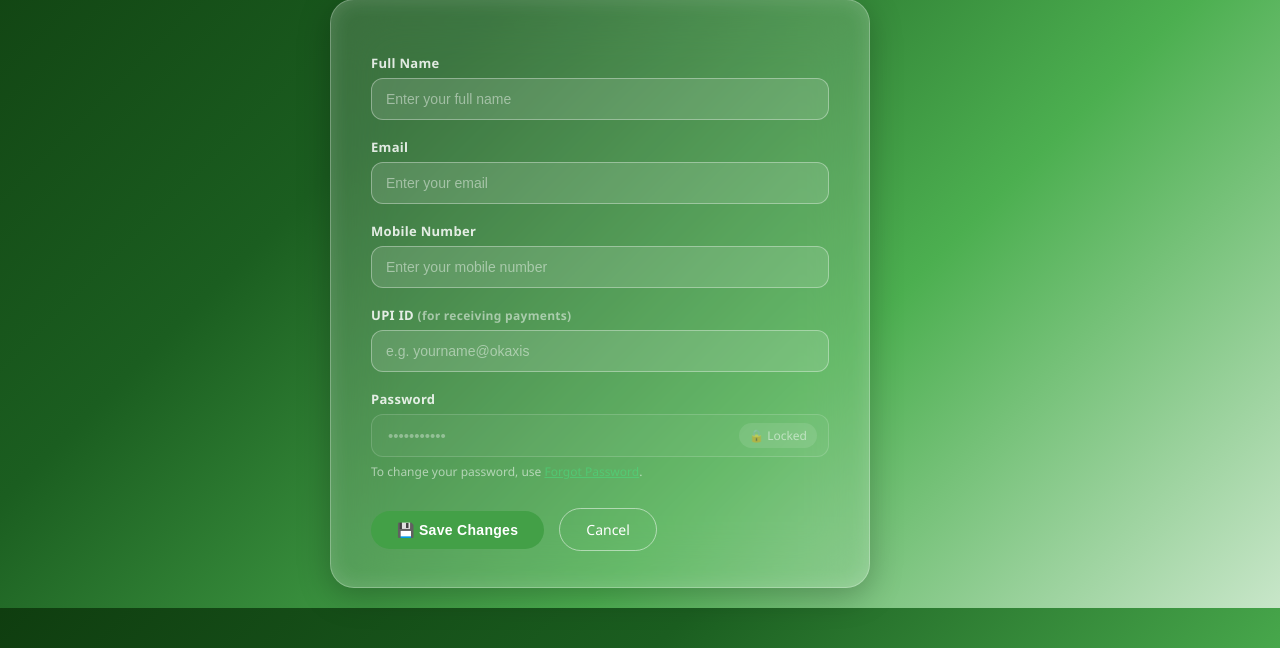
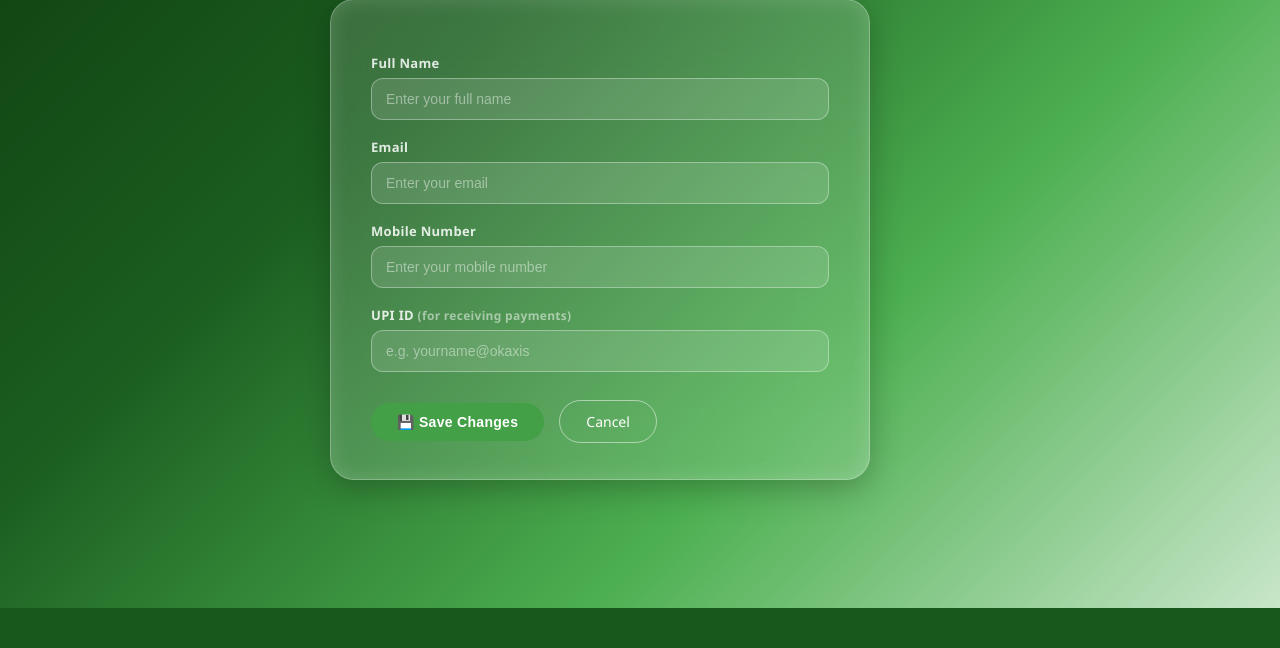
Before and after one commit to SivagurunathanXcode/farm-fixed, a Flask app: page /edit_profile in a window 1280 px wide. Shown: the part 192-840 px from the top of the page. After the commit the page ends 800 px from the top, so only its background shows below. Run offline with Flask 3, Linux system fonts and the light colour scheme; a user stored in the database is signed in; data comes from the database, SQL or seed files in the repository; both versions use the stored data as it was after the commit; parts of the project's set-up code (start-up, migrations or seed data) failed here and were passed over.

Commit message:
completely removed -forget password

```diff
--- a/backend/app.py
+++ b/backend/app.py
@@ -1,21 +1,25 @@
-import time
-from tkinter import Image
+import io
+import base64
+import hashlib
+import os
+import sqlite3
+from urllib.parse import quote
 
-from flask import Flask, render_template, request, redirect, url_for, session, flash, jsonify
-import random, sqlite3, os, hashlib, smtplib, io, base64
-from email.mime.text import MIMEText
-from urllib.parse import quote
-import os
+from PIL import Image
+from flask import (
+    Flask,
+    render_template,
+    request,
+    redirect,
+    url_for,
+    session,
+    flash,
+    jsonify
+)
 
 PHONE_EMAIL_CLIENT_ID = os.environ.get("PHONE_EMAIL_CLIENT_ID", "12619419925158335855")
 PHONE_EMAIL_HOST = "user.phone.email"
 
-app.secret_key = os.environ.get("SECRET_KEY", "dev-only-change-me")
-app.config.update(
-    SESSION_COOKIE_HTTPONLY=True,
-    SESSION_COOKIE_SAMESITE="Lax",
-    SESSION_COOKIE_SECURE=bool(os.environ.get("RENDER")),
-)
 
 # ─── QR CODE GENERATOR (pure Python + Pillow) ──────────────────────────────
 # Correct ISO 18004 implementation — produces fully scannable QR codes
@@ -188,7 +192,12 @@ DB_PATH  = os.path.join(BASE_DIR, "farm_workers.db")
 app = Flask(__name__,
     template_folder="../frontend/templates",
     static_folder="../frontend/static")
-app.secret_key = "farm_workers_secret_key_2024"
+app.secret_key = os.environ.get("SECRET_KEY", "dev-only-change-me")
+app.config.update(
+    SESSION_COOKIE_HTTPONLY=True,
+    SESSION_COOKIE_SAMESITE="Lax",
+    SESSION_COOKIE_SECURE=bool(os.environ.get("RENDER")),
+)
 
 # ─── DB ─────────────────────────────────────
 def get_db():
@@ -229,25 +238,6 @@ def init_db():
 
 def hash_pw(p): return hashlib.sha256(p.encode()).hexdigest()
 
-class _NoRedirect(urllib.request.HTTPRedirectHandler):   # custom handler so urlopen never follows redirects
-    def redirect_request(self, *a, **k): return None     # without this, a redirect could send your server to another host and bypass the host check
-_opener = urllib.request.build_opener(_NoRedirect)       # opener used below; define it ABOVE verified_email_from_url or the function cannot find it
-
-def verified_email_from_url(user_json_url):
-    p = urlparse(user_json_url)                          # split the URL so each part can be checked
-    if (p.scheme != "https"                              # reject plain http; the email must not travel unencrypted
-            or p.hostname != PHONE_EMAIL_HOST            # reject any host except Phone.email (blocks server-side request forgery)
-            or p.port not in (None, 443)                 # reject odd ports
-            or p.username or p.password                  # reject "user:pass@host" tricks
-            or not p.path.endswith(".json")):            # the real file is always a .json
-        return None                                      # None means verification failed
-    try:
-        with _opener.open(user_json_url, timeout=10) as r:       # fetch the file; the timeout stops a slow server from hanging your app
-            data = json.loads(r.read(20000).decode("utf-8"))     # read at most 20 KB so a huge reply cannot use up memory
-    except Exception:
-        return None                                      # network error, bad JSON or redirect: all count as failed verification
-    email = str(data.get("user_email_id", "")).strip().lower()   # the verified email; lowercase because people type "A@x.com" and "a@x.com"
-    return email if re.fullmatch(r"[^@\s]+@[^@\s]+\.[^@\s]+", email) else None  # basic shape check; None if the field is missing or odd
 
 def login_required(f):
     from functools import wraps
@@ -330,56 +320,6 @@ def edit_profile():
     conn.close()
     return render_template("edit_profile.html", user=u, error=error)
 
-# ─── PASSWORD RESET ─────────────────────────
-@app.route("/forgot")
-def forgot():
-    error = None
-    if request.method == "POST":
-        ui = request.form.get("identifier","").strip()
-        conn = get_db(); u = conn.execute("SELECT * FROM users WHERE email=? OR mobile=?",(ui,ui)).fetchone(); conn.close()
-        if u:
-            otp = str(random.randint(100000,999999))
-            session["otp"] = otp
-            session["otp_time"] = time.time()
-            session["otp_attempts"] = 0
-            session["reset_user"] = u["email"]
-    try:
-        send_otp_email(u["email"], otp)
-        flash(f"An OTP has been sent to {u['email']}.", "success")
-        return redirect(url_for("verify"))
-    except Exception as e:
-        print("EMAIL ERROR:", e)
-        flash("Unable to send OTP. Please try again later.", "error")
-
-@app.route("/verify", methods=["GET","POST"])
-def verify():
-    error = None
-    if request.method == "POST":
-        if request.form.get("otp","").strip() == session.get("otp"):
-            session["otp_verified"] = True; return redirect(url_for("reset"))
-        error = "Invalid OTP."
-    return render_template("verify.html", error=error)
-
-@app.route("/reset", methods=["GET","POST"])
-def reset():
-    reset_id = session.get("reset_user_id")                                 # set only by /forgot/email after email verification
-    if not reset_id or time.time() > session.get("reset_expires", 0):       # not verified, or the 10 minutes ran out
-        for k in ("reset_user_id", "reset_expires"): session.pop(k, None)   # clear stale state
-        flash("Please verify your email again.", "info")
-        return redirect(url_for("forgot"))
-    error = None
-    if request.method == "POST":
-        pwd, cf = request.form.get("password", ""), request.form.get("confirm", "")
-        if pwd != cf: error = "Passwords do not match."
-        elif not pwd: error = "Password cannot be empty."
-        else:
-            conn = get_db()
-            conn.execute("UPDATE users SET password=? WHERE user_id=?", (hash_pw(pwd), reset_id))  # by user_id: the verified account is the one that gets reset
-            conn.commit(); conn.close()
-            for k in ("reset_user_id", "reset_expires"): session.pop(k, None)  # one reset per verification; without this the same session could reset again
-            flash("Password reset. Please log in.", "success")
-            return redirect(url_for("login"))
-    return render_template("reset.html", error=error)
 
 # ─── DASHBOARD ─────────────────────────────
 @app.route("/dashboard")
--- a/frontend/static/css/style.css
+++ b/frontend/static/css/style.css
@@ -185,9 +185,6 @@ input:-webkit-autofill:focus {
 }
 .back-link:hover { color: white; }
 
-/* ─── MISC LINKS ───────────────────────────── */
-.reset-link { color: #c8facc; text-decoration: none; font-size: 14px; opacity: 0.9; }
-.reset-link:hover { opacity: 1; }
 
 /* ─── ERROR / FLASH MESSAGES ───────────────── */
 .error-msg {
@@ -558,24 +555,6 @@ input:-webkit-autofill:focus {
 
 /* ─── EDIT PROFILE CARD ─────────────────────── */
 .edit-profile-card { max-width: 540px; padding: 36px 40px; }
-
-.password-locked .locked-field {
-    position: relative;
-    display: flex;
-    align-items: center;
-}
-
-.password-locked input[disabled] {
-    width: 100%;
-    padding: 12px 100px 12px 16px;
-    border-radius: 12px;
-    border: 1px solid rgba(255,255,255,0.15);
-    background: rgba(255,255,255,0.04);
-    color: rgba(255,255,255,0.35);
-    cursor: not-allowed;
-    font-size: 15px;
-}
-
 .lock-badge {
     position: absolute;
     right: 12px;
--- a/frontend/templates/base_public.html
+++ b/frontend/templates/base_public.html
@@ -27,7 +27,6 @@
     {% endwith %}
     {% block content %}{% endblock %}
 </div>
-<script src="{{ url_for('static', filename='js/script.js') }}"></script>
-{% block scripts %}{% endblock %}   <!-- NEW: lets forgot.html add its own script; without it the Phone.email code has nowhere to go -->
+<script src="{{ url_for('static', filename='js/script.js') }}"></script>  <!-- NEW: lets forgot.html add its own script; without it the Phone.email code has nowhere to go -->
 </body>
 </html>
--- a/frontend/templates/edit_profile.html
+++ b/frontend/templates/edit_profile.html
@@ -28,14 +28,6 @@
                 <label>UPI ID <span style="opacity:0.6;font-size:12px;">(for receiving payments)</span></label>
                 <input type="text" name="upi_id" value="{{ user.upi_id or '' }}" placeholder="e.g. yourname@okaxis">
             </div>
-            <div class="form-group password-locked">
-                <label>Password</label>
-                <div class="locked-field">
-                    <input type="password" value="placeholder" disabled placeholder="••••••••">
-                    <span class="lock-badge">🔒 Locked</span>
-                </div>
-                <small class="field-hint">To change your password, use <a href="/forgot">Forgot Password</a>.</small>
-            </div>
             <div class="button-row" style="margin-top:28px;">
                 <button type="submit" class="primary-btn">💾 Save Changes</button>
                 <a href="/profile" class="secondary-btn">Cancel</a>
--- a/frontend/templates/login.html
+++ b/frontend/templates/login.html
@@ -22,8 +22,5 @@
             <a href="/register" class="secondary-btn">Register</a>
         </div>
     </form>
-    <div style="margin-top:25px;">
-        <a href="/forgot" class="reset-link">Forgot Password?</a>
-    </div>
 </div>
 {% endblock %}
--- a/frontend/templates/profile.html
+++ b/frontend/templates/profile.html
@@ -37,10 +37,6 @@
                     {% else %}—{% endif %}
                 </span>
             </div>
-            <div class="profile-field">
-                <span class="profile-label">Password</span>
-                <span class="profile-value">••••••••</span>
-            </div>
         </div>
     </div>
 </div>
```
Also changed, not shown: frontend/templates/forgot.html (deleted, +0 -39 lines), frontend/templates/reset.html (deleted, +0 -24 lines), frontend/templates/verify.html (deleted, +0 -22 lines), backend/farm_workers.db.
